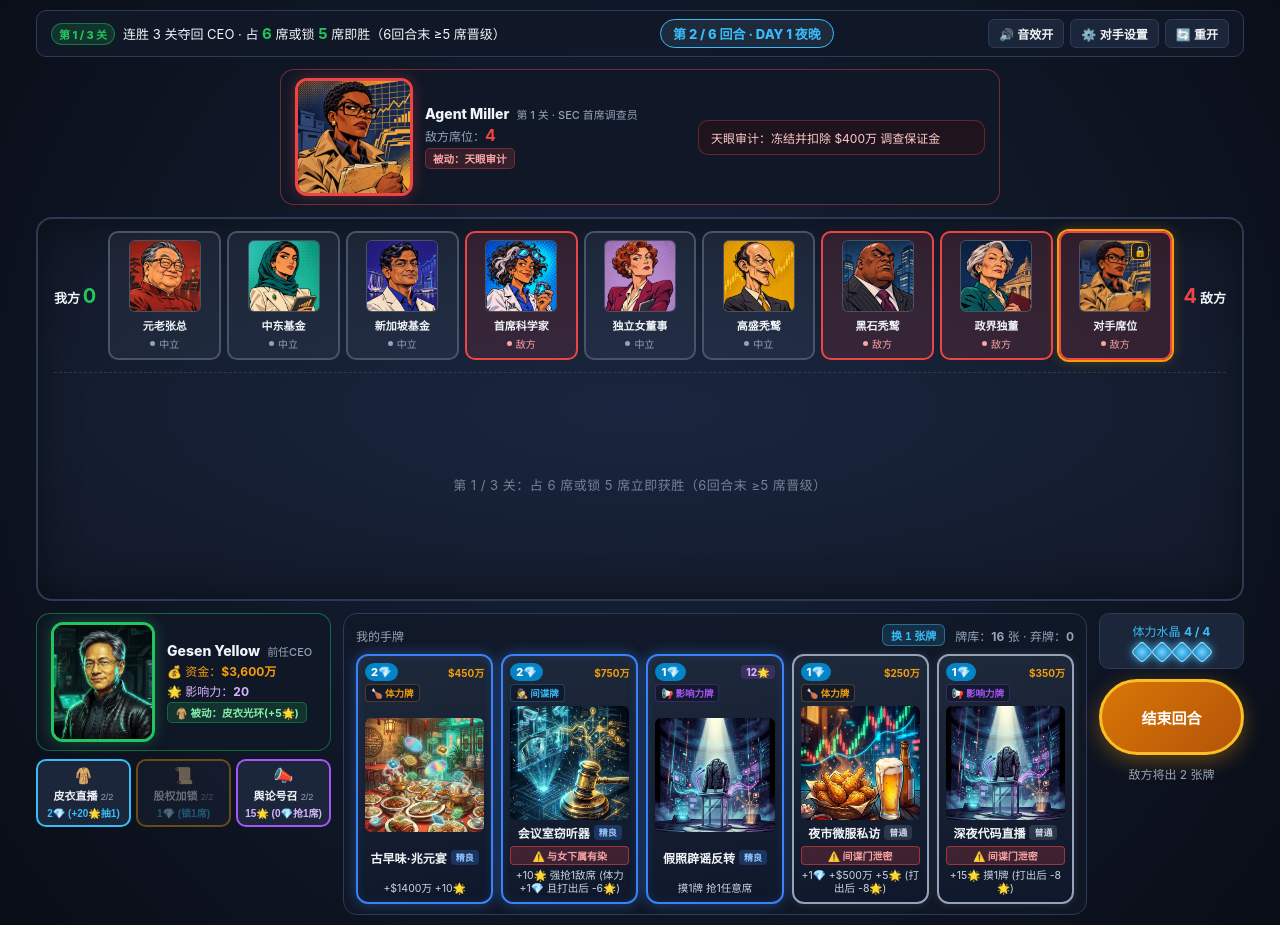
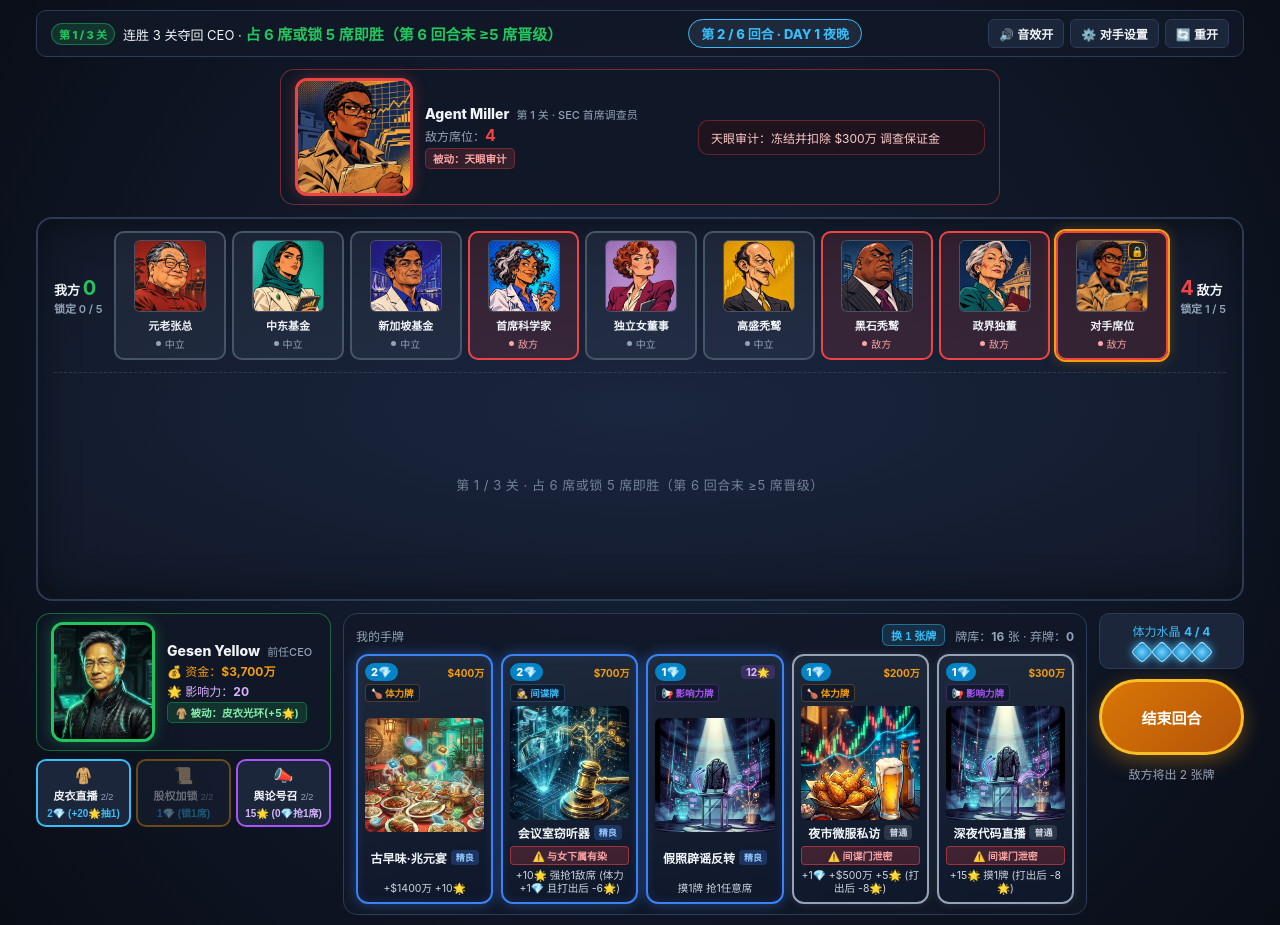
Before and after one commit to WeyNiDrop/back_to_ceo, a plain HTML site: page index.html in a window 1280 px wide. Both pictures are taken after a click on the button "结束回合". Drawn offline with Linux system fonts and the light colour scheme.

Commit message:
Raise late-stage board control challenge

```diff
--- a/ai.js
+++ b/ai.js
@@ -55,9 +55,12 @@ const AI_BOSS_POOL = [
     name: 'Senator Cole',
     roleTitle: '铁腕政客',
     passiveName: '合规铁幕',
-    passiveDesc: '你打出的【间谍/政治牌】额外缴$200万；每回合自动锁定1个敌席。',
+    passiveDesc: '【间谍/政治牌】加收 $200万。每回合锁定 1 个敌席，第 3 关首回合只预告。',
     tauntStart: '“这里归华盛顿管！每一张牌都要过我的合规审查。”',
     onTurnEnd(state) {
+      if (state.stage === 3 && state.turn === 1) {
+        return { text: '合规铁幕：下回合起锁定敌方席位' };
+      }
       const unlockEnemy = state.seats.find(s => s.owner === 'enemy' && !s.locked && !s.isCore);
       if (unlockEnemy) {
         unlockEnemy.locked = true;
@@ -194,10 +197,10 @@ const AI_BOSS_POOL = [
     name: 'Agent Miller',
     roleTitle: 'SEC 首席调查员',
     passiveName: '天眼审计',
-    passiveDesc: '花钱的牌额外缴 $150万；回合结束扣 $400万，若资金 <$2,000万 则动摇 1 我方席位。',
+    passiveDesc: '花钱的牌额外缴 $100万。回合结束扣 $300万，若扣款后资金 <$2,000万，则动摇 1 个未锁定的我方席位。',
     tauntStart: '“每笔公关费和餐费都在我的审计清单上，别想蒙混过关。”',
     onTurnEnd(state) {
-      const loss = Math.min(state.cash, 400);
+      const loss = Math.min(state.cash, 300);
       state.cash -= loss;
       if (state.cash < 2000) {
         const pSeat = state.seats.find(s => s.owner === 'player' && !s.locked);
--- a/game.js
+++ b/game.js
@@ -95,6 +95,8 @@ const DECK_RECIPE = [
 ];
 
 const MIN_ENEMY_CARDS = 2;
+const INSTANT_WIN_SEATS = [6, 7, 7];
+const BOARD_MAJORITY = 5;
 
 let state = {};
 let isAnimating = false;
@@ -110,6 +112,11 @@ function getEnemyCardCount(turnState) {
   return Math.max(MIN_ENEMY_CARDS, turnState.cardsPlayedThisTurn - turnState.aiPenalty);
 }
 
+function getStageGoalText() {
+  const instantSeats = INSTANT_WIN_SEATS[state.stage - 1];
+  return `占 ${instantSeats} 席或锁 ${BOARD_MAJORITY} 席即胜（第 ${state.maxTurns} 回合末 ≥${BOARD_MAJORITY} 席晋级）`;
+}
+
 function portraitSrc(portrait) {
   return `assets/portraits/${portrait}.jpg`;
 }
@@ -123,7 +130,7 @@ function getEffectiveCosts(item) {
   let infReq = item.affix?.mod?.infReqPenalty || 0;
   if (boss.id === 'cole_pol' && (c.category === 'spy' || c.category === 'politics')) cash += 200;
   if (boss.id === 'sophia_supply' && c.category === 'stamina') cash += 200;
-  if (boss.id === 'miller_sec' && cash > 0) cash += 150;
+  if (boss.id === 'miller_sec' && cash > 0) cash += 100;
   return { ap, cash, inf, infReq };
 }
 
@@ -385,7 +392,7 @@ function initGame() {
 
 function clearStage() {
   const stage = document.getElementById('clash-stage');
-  stage.innerHTML = `<div class="stage-placeholder">第 ${state.stage} / 3 关：占 6 席或锁 5 席立即获胜（6回合末 ≥5 席晋级）</div>`;
+  stage.innerHTML = `<div class="stage-placeholder">第 ${state.stage} / 3 关 · ${getStageGoalText()}</div>`;
 }
 
 function sleep(ms) {
@@ -454,10 +461,12 @@ function renderSeats(flashSeatId = null) {
 
 function renderAll() {
   const boss = getCurrentBoss();
-  const pVotes = state.seats.filter(s => s.owner === 'player').length;
-  const eVotes = state.seats.filter(s => s.owner === 'enemy').length;
+  const playerSeats = state.seats.filter(s => s.owner === 'player');
+  const enemySeats = state.seats.filter(s => s.owner === 'enemy');
+  const enemyLocked = enemySeats.filter(s => s.locked).length;
 
   document.getElementById('stage-badge').textContent = `第 ${state.stage} / 3 关`;
+  document.getElementById('stage-win-rule').textContent = getStageGoalText();
   document.getElementById('turn-display').textContent = `第 ${state.turn} / ${state.maxTurns} 回合 · ${TURN_LABELS[state.turn - 1]}`;
 
   const bossPortrait = document.getElementById('boss-portrait');
@@ -478,9 +487,13 @@ function renderAll() {
     heroPassiveEl.dataset.tooltip = '皮衣光环：每回合首次打出影响力牌时，额外 +5🌟 影响力';
   }
 
-  document.getElementById('player-votes').textContent = pVotes;
-  document.getElementById('enemy-votes').textContent = eVotes;
-  document.getElementById('enemy-votes-bar').textContent = eVotes;
+  document.getElementById('player-votes').textContent = playerSeats.length;
+  document.getElementById('enemy-votes').textContent = enemySeats.length;
+  document.getElementById('enemy-votes-bar').textContent = enemySeats.length;
+  document.getElementById('player-lock-progress').textContent = `锁定 ${playerSeats.filter(s => s.locked).length} / ${BOARD_MAJORITY}`;
+  const enemyLockProgress = document.getElementById('enemy-lock-progress');
+  enemyLockProgress.textContent = `锁定 ${enemyLocked} / ${BOARD_MAJORITY}`;
+  enemyLockProgress.dataset.danger = String(enemyLocked >= BOARD_MAJORITY - 1);
   document.getElementById('enemy-taunt').textContent = state.enemyTaunt;
   document.getElementById('stat-cash').textContent = `$${state.cash.toLocaleString()}万`;
   document.getElementById('stat-inf').textContent = `${state.influence}`;
@@ -578,7 +591,7 @@ function renderAll() {
 function checkStageWin() {
   const pVotes = state.seats.filter(s => s.owner === 'player').length;
   const pLocked = state.seats.filter(s => s.owner === 'player' && s.locked).length;
-  if (pVotes >= 6 || pLocked >= 5) {
+  if (pVotes >= INSTANT_WIN_SEATS[state.stage - 1] || pLocked >= BOARD_MAJORITY) {
     handleStageCleared(pVotes, pLocked);
     return true;
   }
@@ -587,10 +600,10 @@ function checkStageWin() {
 
 function checkStageDefeat() {
   const eLocked = state.seats.filter(s => s.owner === 'enemy' && s.locked).length;
-  if (eLocked >= 5) {
+  if (eLocked >= BOARD_MAJORITY) {
     showEndModal(
       `止步第 ${state.stage} 关`,
-      `对手已锁定 ${eLocked} 个席位，场上剩余席位已不足 5 席，本关夺权失败。`,
+      `对手已锁定 ${eLocked} 个席位，场上剩余席位已不足 ${BOARD_MAJORITY} 席，本关夺权失败。`,
       false,
       '重新开始'
     );
@@ -601,7 +614,7 @@ function checkStageDefeat() {
 
 function handleStageCleared(pVotes, pLocked = 0) {
   const boss = getCurrentBoss();
-  const winReason = pLocked >= 5 ? `锁定 ${pLocked} 席直接控制董事会` : `以 ${pVotes} / 9 席拿下本关`;
+  const winReason = pLocked >= BOARD_MAJORITY ? `锁定 ${pLocked} 席直接控制董事会` : `以 ${pVotes} / 9 席拿下本关`;
   if (state.stage < 3) {
     const nextBoss = state.runBosses[state.stage];
     showEndModal(
@@ -829,10 +842,10 @@ document.getElementById('btn-end-turn').addEventListener('click', async () => {
       const pLocked = state.seats.filter(s => s.owner === 'player' && s.locked).length;
       isEnemyTurn = false;
       isAnimating = false;
-      if (pVotes >= 5 || pLocked >= 5) {
+      if (pVotes >= BOARD_MAJORITY) {
         handleStageCleared(pVotes, pLocked);
       } else {
-        showEndModal(`止步第 ${state.stage} 关`, `6 回合结束，你仅获得 ${pVotes} 席（未满 5 席），未能击败 ${boss.name}。`, false, '重新开始');
+        showEndModal(`止步第 ${state.stage} 关`, `${state.maxTurns} 回合结束，你仅获得 ${pVotes} 席（未满 ${BOARD_MAJORITY} 席），未能击败 ${boss.name}。`, false, '重新开始');
       }
       return;
     }
--- a/index.html
+++ b/index.html
@@ -5,7 +5,7 @@
   <meta name="viewport" content="width=device-width, initial-scale=1.0" />
   <meta http-equiv="Cache-Control" content="no-cache, no-store, must-revalidate" />
   <title>BACK TO CEO · 董事会夺权战</title>
-  <link rel="stylesheet" href="style.css?v=20261118-rumors" />
+  <link rel="stylesheet" href="style.css?v=20261118-challenge" />
 </head>
 <body>
   <div class="hs-table">
@@ -13,7 +13,7 @@
     <header class="top-bar">
       <div class="goal-banner">
         <span class="goal-tag" id="stage-badge">第 1 / 3 关</span>
-        <span>连胜 3 关夺回 CEO · 占 <strong>6</strong> 席或锁 <strong>5</strong> 席即胜（6回合末 ≥5 席晋级）</span>
+        <span>连胜 3 关夺回 CEO · <strong id="stage-win-rule">占 6 席或锁 5 席即胜（第 6 回合末 ≥5 席晋级）</strong></span>
       </div>
 
       <div class="turn-pill" id="turn-display">第 1 / 6 回合 · DAY 1 白天</div>
@@ -41,13 +41,13 @@
     <!-- 中央对战区：9席董事会 + 卡牌碰撞舞台 -->
     <section class="battlefield">
       <div class="score-bar-wrap">
-        <span class="side-label player-side">我方 <strong id="player-votes">0</strong></span>
+        <span class="side-label player-side">我方 <strong id="player-votes">0</strong><small class="lock-progress" id="player-lock-progress">锁定 0 / 5</small></span>
         <div class="seats-row" id="seats-row"></div>
-        <span class="side-label enemy-side"><strong id="enemy-votes-bar">3</strong> 敌方</span>
+        <span class="side-label enemy-side"><strong id="enemy-votes-bar">3</strong> 敌方<small class="lock-progress" id="enemy-lock-progress">锁定 1 / 5</small></span>
       </div>
 
       <div class="clash-stage" id="clash-stage">
-        <div class="stage-placeholder" id="stage-placeholder">打出手中卡牌争夺席位，抢下 ≥5 席即可击败本关对手</div>
+        <div class="stage-placeholder" id="stage-placeholder">占 6 席或锁 5 席即胜（第 6 回合末 ≥5 席晋级）</div>
       </div>
     </section>
 
@@ -157,7 +157,7 @@
   </div>
 
   <script src="sound.js?v=202611172115"></script>
-  <script src="ai.js?v=20261118-rumors"></script>
-  <script src="game.js?v=20261118-rumors"></script>
+  <script src="ai.js?v=20261118-challenge"></script>
+  <script src="game.js?v=20261118-challenge"></script>
 </body>
 </html>
--- a/style.css
+++ b/style.css
@@ -149,6 +149,8 @@ body {
 .side-label { font-size: 13px; font-weight: 800; white-space: nowrap; }
 .player-side strong { color: var(--green); font-size: 20px; }
 .enemy-side strong { color: var(--red); font-size: 20px; }
+.lock-progress { display: block; font-size: 11px; font-weight: 600; color: var(--muted); }
+.lock-progress[data-danger="true"] { color: #fca5a5; }
 
 .seats-row {
   flex: 1;
```
Also changed, not shown: PROJECT_DOC.md (+9 -6 lines).
